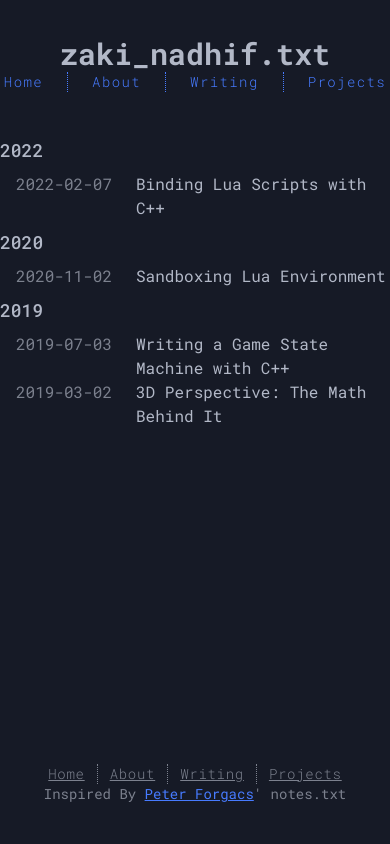
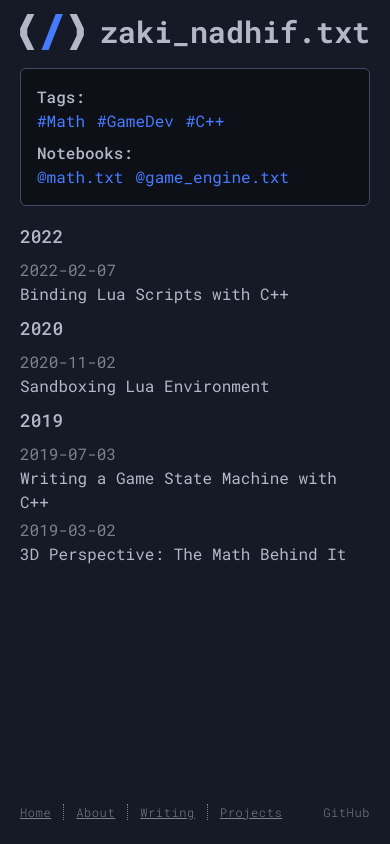
Before and after one commit to zakinadhif/zakinadhif.me, a Next.js app: page /archives in a window 390 px wide. Built offline with nearby package versions, Linux system fonts and the light colour scheme.

Commit message:
Improve responsiveness

```diff
--- a/components/footer.jsx
+++ b/components/footer.jsx
@@ -2,16 +2,16 @@ import Link from "next/link"
 
 export default function Footer() {
     return (
-        <footer className="text-sm text-smoke py-10 flex flex-col-reverse items-center md:flex-row md:justify-between">
-            <div>Inspired By <a href="http://peterforgacs.github.io/" className="text-bluemoon underline">Peter Forgacs</a>' notes.txt</div>
-            <nav className="font-thin tracking-wider text-smoke">
-                <ul className="flex divide-x divide-smoke divide-dotted underline underline-offset-1">
+        <footer className="py-6 md:py-10 flex items-center justify-between font-thin tracking-wider text-smoke text-xs">
+            <nav>
+                <ul className="flex divide-x divide-smoke divide-dotted underline">
                     <li className="px-3 pl-0"><Link href="/"><a>Home</a></Link></li>
                     <li className="px-3"><Link href="/about"><a>About</a></Link></li>
                     <li className="px-3"><Link href="/archives"><a>Writing</a></Link></li>
                     <li className="px-3 pr-0"><a href="https://github.com/cowdingus">Projects</a></li>
                 </ul>
             </nav>
+            <a href="https://github.com/zakinadhif">GitHub</a>
         </footer>
     )
 }
--- a/components/layout.jsx
+++ b/components/layout.jsx
@@ -4,7 +4,7 @@ import Footer from "./footer";
 export default function Layout({ children }) {
     return (
         <div className="font-roboto-mono bg-[#161A26] text-whitesmoke overflow-auto">
-            <div className="flex flex-col max-w-2xl w-full mx-auto min-h-screen">
+            <div className="flex flex-col max-w-2xl w-full mx-auto min-h-screen px-5">
                 <Navbar />
                 <div className="grow">
                     {children}
--- a/components/navbar.jsx
+++ b/components/navbar.jsx
@@ -3,13 +3,11 @@ import Link from "next/link"
 
 export default function Navbar() {
     return (
-        <div className="flex h-32 relative py-10 gap-7 items-center">
-            <div className="hidden lg:block">
+        <div className="flex h-16 mb-3 md:mb-0 md:h-32 relative gap-4 md:gap-7 items-center">
                 <Image src="/assets/code.svg" width={74} height={41} />
-            </div>
             <div className="flex flex-col justify-center items-center md:items-start grow">
                 <div className="font-bold text-3xl">zaki_nadhif.txt</div>
-                <nav className="font-light text-sm tracking-widest text-bluemoon">
+                <nav className="font-light text-sm tracking-widest text-bluemoon hidden md:block">
                     <ul className="flex divide-x divide-bluemoon divide-dotted">
                         <li className="px-6 pl-0"><Link href="/"><a className="hover:underline underline-offset-1">Home</a></Link></li>
                         <li className="px-6"><Link href="/about"><a className="hover:underline underline-offset-1">About</a></Link></li>
--- a/pages/archives.jsx
+++ b/pages/archives.jsx
@@ -1,22 +1,32 @@
-import { getSortedPostsData, groupPostsByYear } from "../lib/posts";
+import { getPostTagsRaw, getPostGroupsRaw, getSortedPostsData, groupPostsByYear } from "../lib/posts";
 import Layout from "../components/layout";
 import Head from "next/head";
 import Link from "next/link";
 
-export default function Archives({ postsGroupedByYear }) {
+export default function Archives({ postsGroupedByYear, postTags, postGroups }) {
   return (
     <Layout>
       <Head>
         <title>Zaki Nadhif's Archives</title>
         <link rel="icon" href="/favicon.ico" />
       </Head>
+      <div className="p-4 bg-[#0e1018] border border-[#424964] rounded-md -mt-2 mb-4">
+        <h2 className="font-medium">Tags:</h2>
+        <div className="flex flex-wrap text-bluemoon space-x-3 mb-2">
+          {postTags.map(tag => (<Link key={tag} href={`/tags/${tag}`}><a>#{tag}</a></Link>))}
+        </div>
+        <h2 className="font-medium">Notebooks:</h2>
+        <div className="flex flex-wrap text-bluemoon space-x-3">
+          {postGroups.map(group => (<Link key={group} href={`/groups/${group}`}><a>@{group}</a></Link>))}
+        </div>
+      </div>
       <ul>
         {postsGroupedByYear?.map(([year, posts]) => (
           <li key={year}>
             <h2 className="text-lg font-medium my-2">{year}</h2>
             <ul>
               {posts.map((post) => (
-                <li className="ml-4 flex" key={post.slugStr}>
+                <li className="md:ml-4 flex flex-col md:flex-row mb-1" key={post.slugStr}>
                   <time className="text-smoke mr-6 shrink-0" dateTime={post.date}>
                     {post.date}
                   </time>
@@ -38,10 +48,14 @@ export default function Archives({ postsGroupedByYear }) {
 export function getStaticProps() {
   const posts = getSortedPostsData();
   const postsGroupedByYear = groupPostsByYear(posts);
+  const postTags = getPostTagsRaw();
+  const postGroups = getPostGroupsRaw();
 
   return {
     props: {
       postsGroupedByYear,
+      postTags,
+      postGroups
     },
   };
 }
--- a/pages/index.jsx
+++ b/pages/index.jsx
@@ -11,9 +11,9 @@ export default function Home({ allPostsData }) {
         <link rel="icon" href="/favicon.ico" />
       </Head>
       <h2 className="text-2xl text-bluemoon mb-4 font-medium">Writing</h2>
-      <ul className="space-y-1 font-medium">
+      <ul className="space-y-3 md:space-y-1 font-medium">
         {allPostsData.map(({ slugStr, date, title }) => (
-          <li className="flex" key={slugStr}>
+          <li className="flex md:flex-row flex-col" key={slugStr}>
             <time className="text-smoke mr-8 shrink-0" dateTime={date}>{date}</time>
             <span className="underline underline-offset-1"><Link href={`/posts/${slugStr}`}><a>{title}</a></Link></span>
           </li>
--- a/posts/binding-lua-scripts-with-cpp.md
+++ b/posts/binding-lua-scripts-with-cpp.md
@@ -5,4 +5,8 @@ group: 'game_engine.txt'
 tags: ['C++', 'GameDev']
 ---
 
-Ayam ah mboh
+# Ayam ah mboh
+
+## Duar
+
+Halo
```
Also changed, not shown: components/postList.jsx (added), lib/posts.js, styles/blog.css (added).
